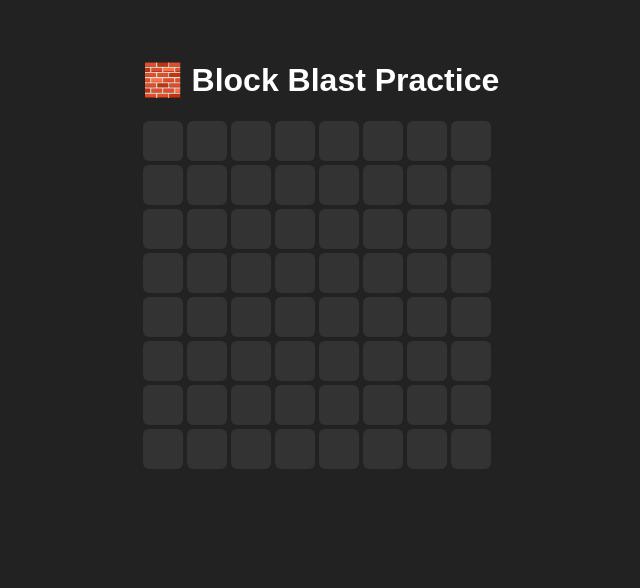
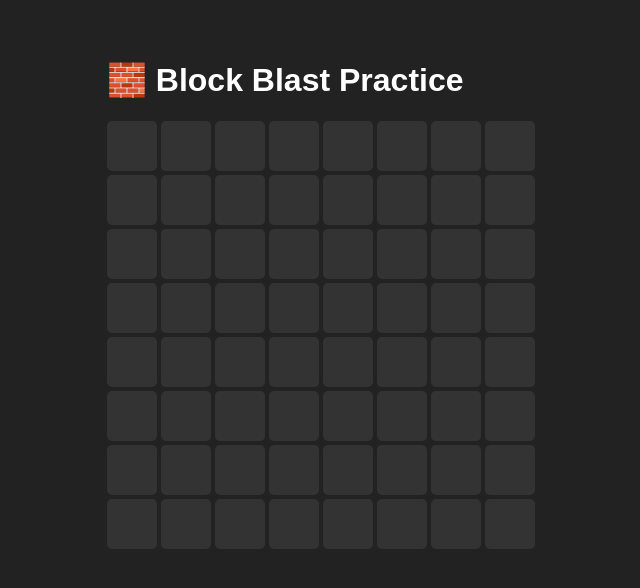
Before and after one commit to JoelDavisMsCoding/block-blast-practice, a React (Vite) app: page / in a window 1280 px wide. Shown: the top 588 px of the page, without its empty margins (319-959 px from the left). Built offline with nearby package versions, Linux system fonts and the light colour scheme.

Commit message:
handleClick
Added handleClick to be able to click any spot on the board and change cell from empty to filled and reverse.

```diff
--- a/src/App.jsx
+++ b/src/App.jsx
@@ -2,16 +2,25 @@ import React, { useState } from "react";
 import GameBoard from "./components/GameBoard";
 
 function createEmptyBoard() {
-  return Array.from({ length: 8 }, () => Array(8).fill(0));
+  return Array(8).fill().map(() => Array(8).fill(0)); //The two arrays functions make it 8 X 8. first 8 =row /second 8 = columns
 }
 
 function App() {
   const [board, setBoard] = useState(createEmptyBoard());
 
+  function handleCellClick(row, col){
+    setBoard(prevBoard => {
+      const newBoard = prevBoard.map(arr => [...arr]);
+      newBoard[row][col] = newBoard[row][col] ? 0 : 1;
+      return newBoard;
+    });
+  }
+
   return (
     <div>
       <h1>🧱 Block Blast Practice</h1>
-      <GameBoard board={board} />
+      <GameBoard board={board} onCellClick={handleCellClick}/>
+
     </div>
   );
 }
--- a/src/components/GameBoard.jsx
+++ b/src/components/GameBoard.jsx
@@ -1,6 +1,6 @@
 import React from "react";
 
-function GameBoard({ board }) {
+function GameBoard({board, onCellClick}) {
   return (
     <div className="board">
       {board.map((row, rIndex) =>
@@ -8,12 +8,11 @@ function GameBoard({ board }) {
           <div
             key={`${rIndex}-${cIndex}`}
             className={`cell ${cell ? "filled" : ""}`}
-            data-row={rIndex}
-            data-col={cIndex}
+            onClick={() => onCellClick(rIndex, cIndex)}
           />
-        ))
+        )) //End row.map parenthesis
       )}
-    </div>
+    </div> //End className board div
   );
 }
 
--- a/src/styles/styles.css
+++ b/src/styles/styles.css
@@ -13,17 +13,17 @@ body {
 
 .board {
   display: grid;
-  grid-template-columns: repeat(8, 40px);
-  grid-template-rows: repeat(8, 40px);
+  grid-template-columns: repeat(8, 50px);
+  grid-template-rows: repeat(8, 50px);
   gap: 4px;
   margin-top: 20px;
 }
 
 .cell {
-  width: 40px;
-  height: 40px;
+  width: 50px;
+  height: 50px;
   background-color: #333;
-  border-radius: 6px;
+  border-radius: 5px;
   transition: background 0.2s;
 }
 
```
